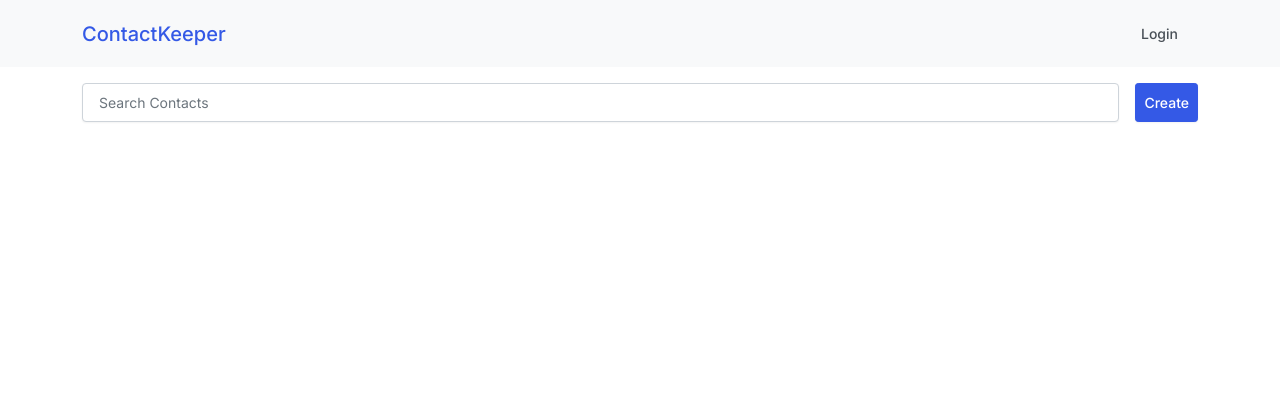
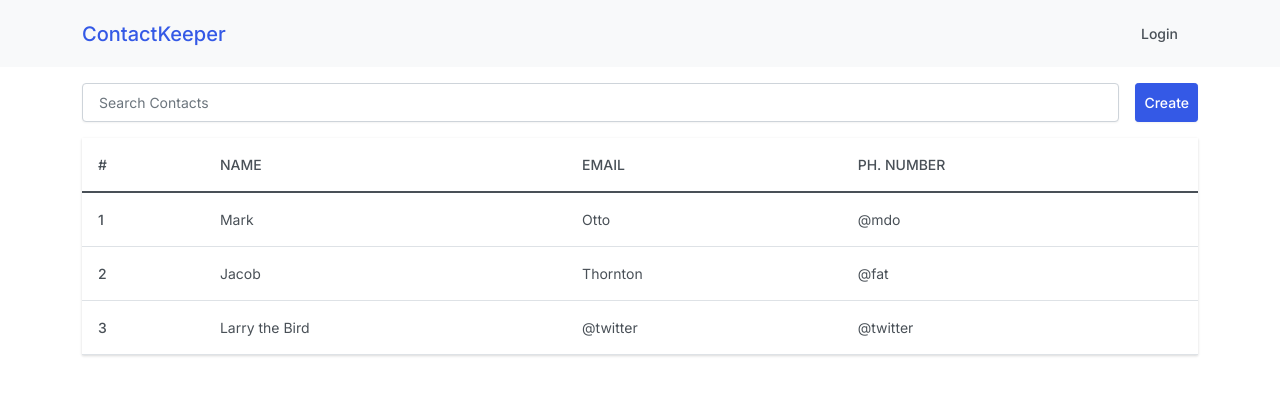
Before and after one commit to ashez2000/contact-keeper-v2, a React (Vite) app in the folder client/: page / in a window 1280 px wide. Shown: the top 396 px of the page. Built offline with nearby package versions, Linux system fonts and the light colour scheme.

Commit message:
add simple contact list

```diff
--- /dev/null
+++ b/client/src/components/ContactList.jsx
@@ -0,0 +1,38 @@
+const ContactList = () => {
+  return (
+    <div>
+      <table className="table">
+        <thead>
+          <tr>
+            <th scope="col">#</th>
+            <th scope="col">Name</th>
+            <th scope="col">Email</th>
+            <th scope="col">Ph. Number</th>
+          </tr>
+        </thead>
+        <tbody>
+          <tr>
+            <th scope="row">1</th>
+            <td>Mark</td>
+            <td>Otto</td>
+            <td>@mdo</td>
+          </tr>
+          <tr>
+            <th scope="row">2</th>
+            <td>Jacob</td>
+            <td>Thornton</td>
+            <td>@fat</td>
+          </tr>
+          <tr>
+            <th scope="row">3</th>
+            <td>Larry the Bird</td>
+            <td>@twitter</td>
+            <td>@twitter</td>
+          </tr>
+        </tbody>
+      </table>
+    </div>
+  )
+}
+
+export default ContactList
--- a/client/src/pages/HomePage.jsx
+++ b/client/src/pages/HomePage.jsx
@@ -1,4 +1,5 @@
 import { useNavigate } from 'react-router-dom'
+import ContactList from '../components/ContactList'
 
 const HomePage = () => {
   const navigate = useNavigate()
@@ -19,6 +20,8 @@
           Create
         </button>
       </div>
+
+      <ContactList />
     </div>
   )
 }
```
